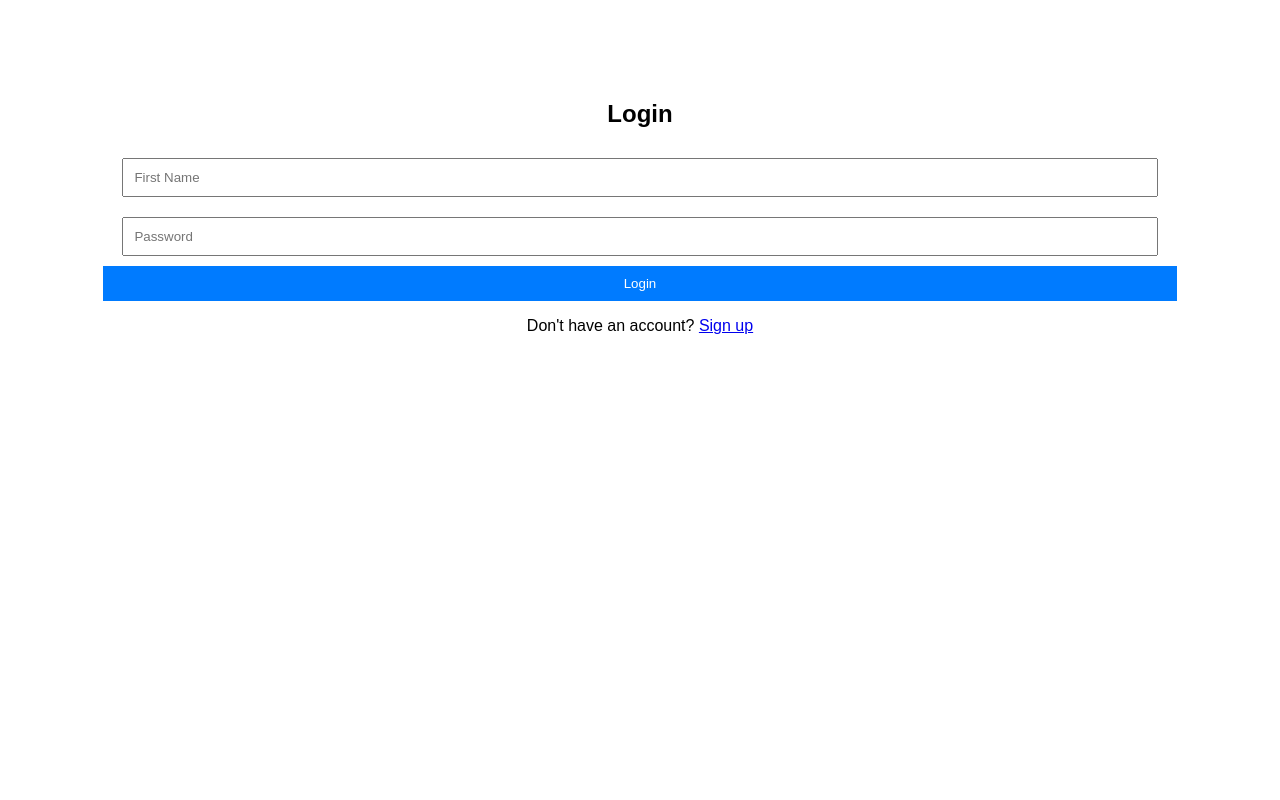
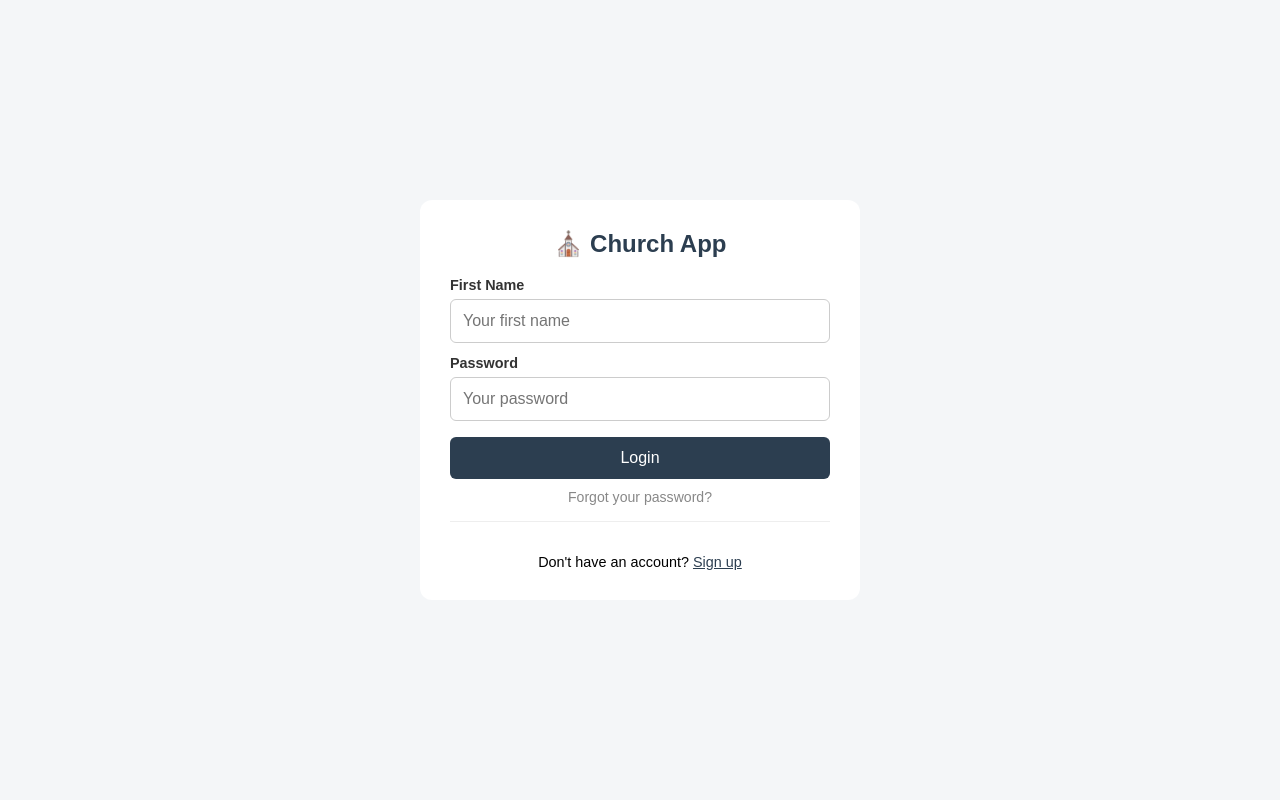
Before and after one commit to joashmathew816-ai/church-app, a Flask app: page /login in a window 1280 px wide. Run offline with Flask 3, Linux system fonts and the light colour scheme.

Commit message:
Fix forgot password location, add change password, add notification test route

```diff
--- a/app.py
+++ b/app.py
@@ -440,6 +440,37 @@ def profile():
 
     return render_template("profile.html", unread_count=get_unread_count())
 
+# ----------------------
+# CHANGE PASSWORD
+# ----------------------
+@app.route("/change_password", methods=["POST"])
+@login_required
+def change_password():
+    current_pw  = request.form.get("current_password", "")
+    new_pw      = request.form.get("new_password", "").strip()
+    confirm_pw  = request.form.get("confirm_password", "").strip()
+
+    if not check_password_hash(current_user.password, current_pw):
+        return render_template("profile.html",
+                               password_error="Current password is incorrect.",
+                               unread_count=get_unread_count())
+
+    if new_pw != confirm_pw:
+        return render_template("profile.html",
+                               password_error="New passwords do not match.",
+                               unread_count=get_unread_count())
+
+    if len(new_pw) < 6:
+        return render_template("profile.html",
+                               password_error="Password must be at least 6 characters.",
+                               unread_count=get_unread_count())
+
+    current_user.password = generate_password_hash(new_pw)
+    db.session.commit()
+
+    return render_template("profile.html",
+                           password_success="✅ Password updated successfully!",
+                           unread_count=get_unread_count())
 
 # ----------------------
 # SAVE PUSH TOKEN
@@ -1163,6 +1194,18 @@ def setup():
     except Exception as e:
         return f"❌ Error: {str(e)}"
 
+@app.route("/test_notification")
+@login_required
+def test_notification():
+    try:
+        send_notification(
+            current_user.id,
+            "✅ Test Notification",
+            "If you see this, notifications are working!"
+        )
+        return "Notification sent! Check your device."
+    except Exception as e:
+        return f"Error: {str(e)}"
 
 @app.cli.command("create-db")
 def create_db():
--- a/templates/base.html
+++ b/templates/base.html
@@ -254,7 +254,7 @@
                 "/firebase-messaging-sw.js", { scope: "/" });
 
             const token = await messaging.getToken({
-                vapidKey: "YOUR_VAPID_KEY",
+                vapidKey: "BFqR5sy3_1n7ji8rpnBWY8I4er-3o-N3o_8vje3kI0uQCmbom-OiHPijc63gYbSWJ6jdRJ5_IcdvQI6CipoUnsM",
                 serviceWorkerRegistration: swReg
             });
 
--- a/templates/login.html
+++ b/templates/login.html
@@ -1,48 +1,110 @@
 <!DOCTYPE html>
 <html>
 <head>
-    <title>Login</title>
+    <title>Login — Church App</title>
     <meta name="viewport" content="width=device-width, initial-scale=1.0">
-
     <style>
         body {
             font-family: Arial;
-            text-align: center;
-            margin-top: 100px;
+            background: #f4f6f8;
+            display: flex;
+            align-items: center;
+            justify-content: center;
+            min-height: 100vh;
+            margin: 0;
+            padding: 20px;
+            box-sizing: border-box;
         }
-
+        .card {
+            background: white;
+            max-width: 380px;
+            width: 100%;
+            padding: 30px;
+            border-radius: 12px;
+        }
+        h2 { margin-top:0; color:#2c3e50; text-align:center; }
         input {
-            padding: 10px;
-            width: 80%;
-            margin: 10px;
+            padding: 12px;
+            width: 100%;
+            box-sizing: border-box;
+            margin: 6px 0 12px 0;
+            border: 1px solid #ccc;
+            border-radius: 6px;
+            font-size: 16px;
         }
-
+        label {
+            display: block;
+            font-weight: bold;
+            font-size: 0.9em;
+            color: #333;
+        }
         button {
-            padding: 10px;
-            width: 85%;
-            background: #007bff;
+            padding: 12px;
+            width: 100%;
+            background: #2c3e50;
             color: white;
             border: none;
+            border-radius: 6px;
+            font-size: 1em;
+            cursor: pointer;
+            margin-top: 4px;
         }
+        .divider {
+            text-align: center;
+            color: #aaa;
+            margin: 16px 0;
+            font-size: 0.9em;
+            border-top: 1px solid #eee;
+            padding-top: 16px;
+        }
+        .link-row {
+            text-align: center;
+            margin-top: 12px;
+            font-size: 0.9em;
+        }
+        .link-row a { color: #2c3e50; }
+        .forgot-link {
+            display: block;
+            text-align: center;
+            margin-top: 10px;
+            color: #888;
+            font-size: 0.88em;
+            text-decoration: none;
+        }
+        .forgot-link:hover { color: #2c3e50; }
     </style>
 </head>
+<body>
+<div class="card">
+    <h2>⛪ Church App</h2>
 
-<body>
+    <form method="POST">
+        <label>First Name</label>
+        <input name="first_name" placeholder="Your first name"
+               autocomplete="given-name">
 
-<h2>Login</h2>
+        <label>Password</label>
+        <input name="password" type="password" placeholder="Your password"
+               autocomplete="current-password">
 
-<form method="POST">
-    <input name="first_name" placeholder="First Name">
-    <input name="password" type="password" placeholder="Password">
-    <br>
-    <button>Login</button>
-</form>
+        <button>Login</button>
+    </form>
 
-{% if error %}
-<p style="color:red;">{{ error }}</p>
-{% endif %}
+    {% if error %}
+        <p style="color:red; text-align:center; margin-top:10px;">
+            {{ error }}
+        </p>
+    {% endif %}
 
-<p>Don't have an account? <a href="/signup">Sign up</a></p>
+    <a href="/forgot_password" class="forgot-link">
+        Forgot your password?
+    </a>
 
+    <div class="divider"></div>
+
+    <div class="link-row">
+        Don't have an account? <a href="/signup">Sign up</a>
+    </div>
+</div>
 </body>
 </html>
```
Also changed, not shown: templates/profile.html (+67 -9 lines).
